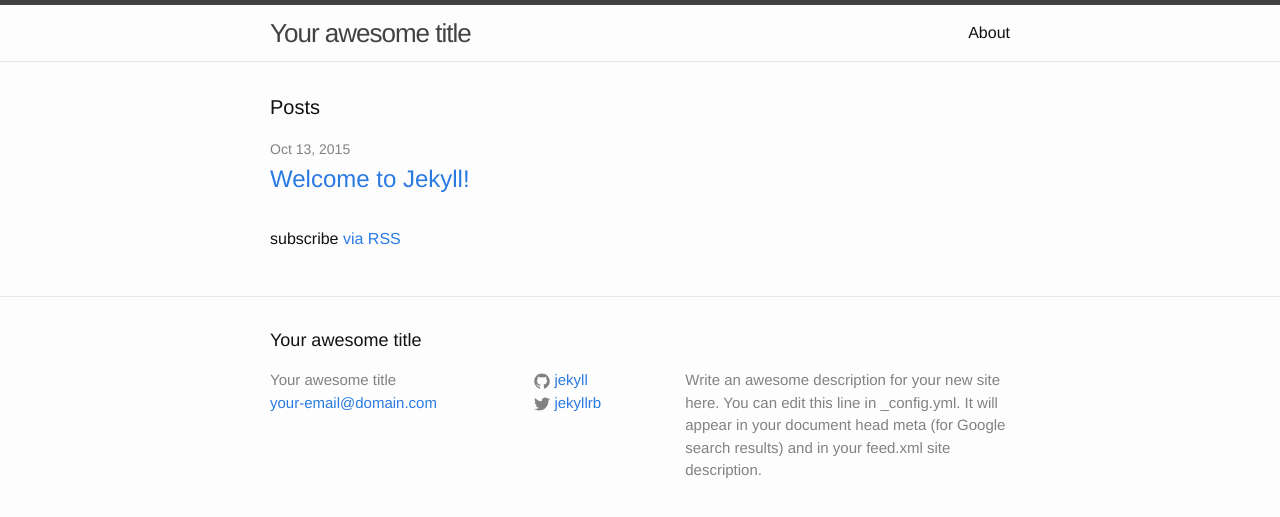
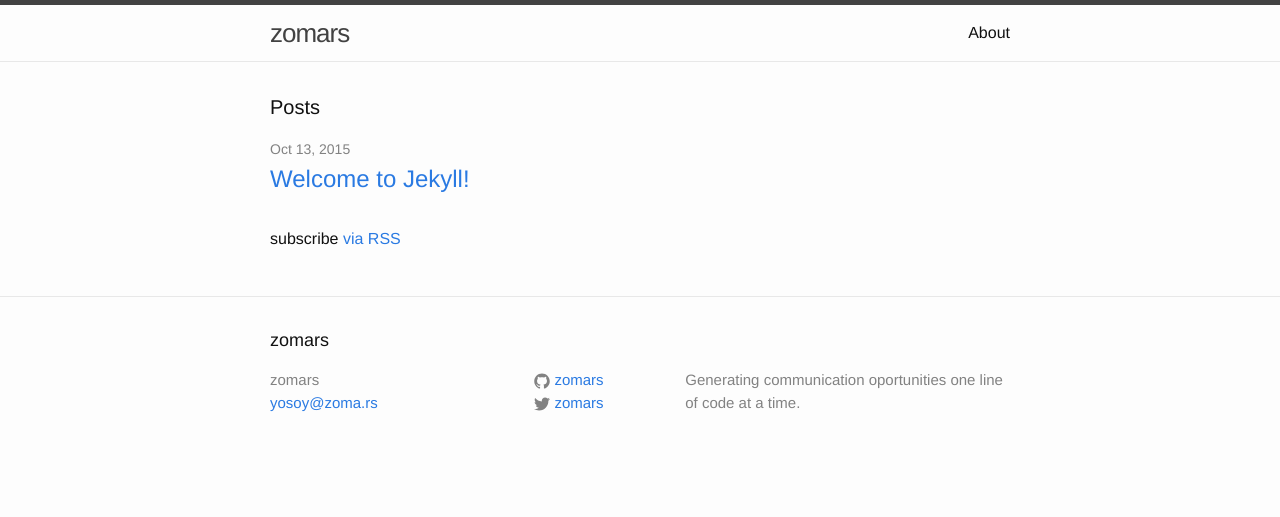
Before and after one commit to zomars/zomars.github.io, a Jekyll site: the page built from index.html, in a window 1280 px wide. Shown: the top 517 px of the page. Built offline with Jekyll 4.4.1, drawn with Linux system fonts in a browser that asks for light colours.

Commit message:
Init Config

```diff
--- a/_config.yml
+++ b/_config.yml
@@ -1,14 +1,12 @@
 # Site settings
-title: Your awesome title
-email: your-email@domain.com
+title: zomars
+email: yosoy@zoma.rs
 description: > # this means to ignore newlines until "baseurl:"
-  Write an awesome description for your new site here. You can edit this
-  line in _config.yml. It will appear in your document head meta (for
-  Google search results) and in your feed.xml site description.
+  Generating communication oportunities one line of code at a time.
 baseurl: "" # the subpath of your site, e.g. /blog/
-url: "http://yourdomain.com" # the base hostname & protocol for your site
-twitter_username: jekyllrb
-github_username:  jekyll
+url: "http://zomars.github.io" # the base hostname & protocol for your site
+twitter_username: zomars
+github_username:  zomars
 
 # Build settings
 markdown: kramdown
```
Also changed, not shown: 8 other files.
